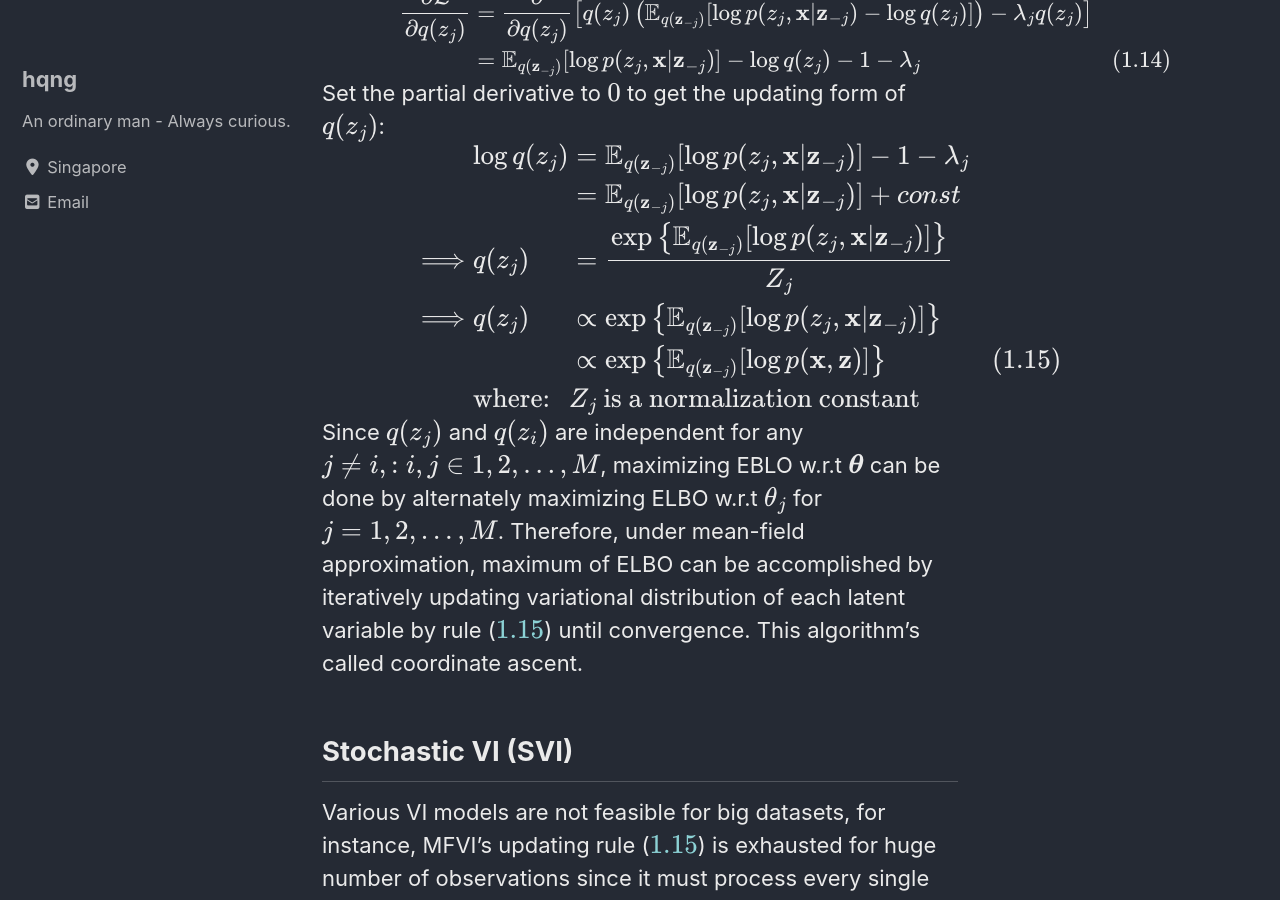
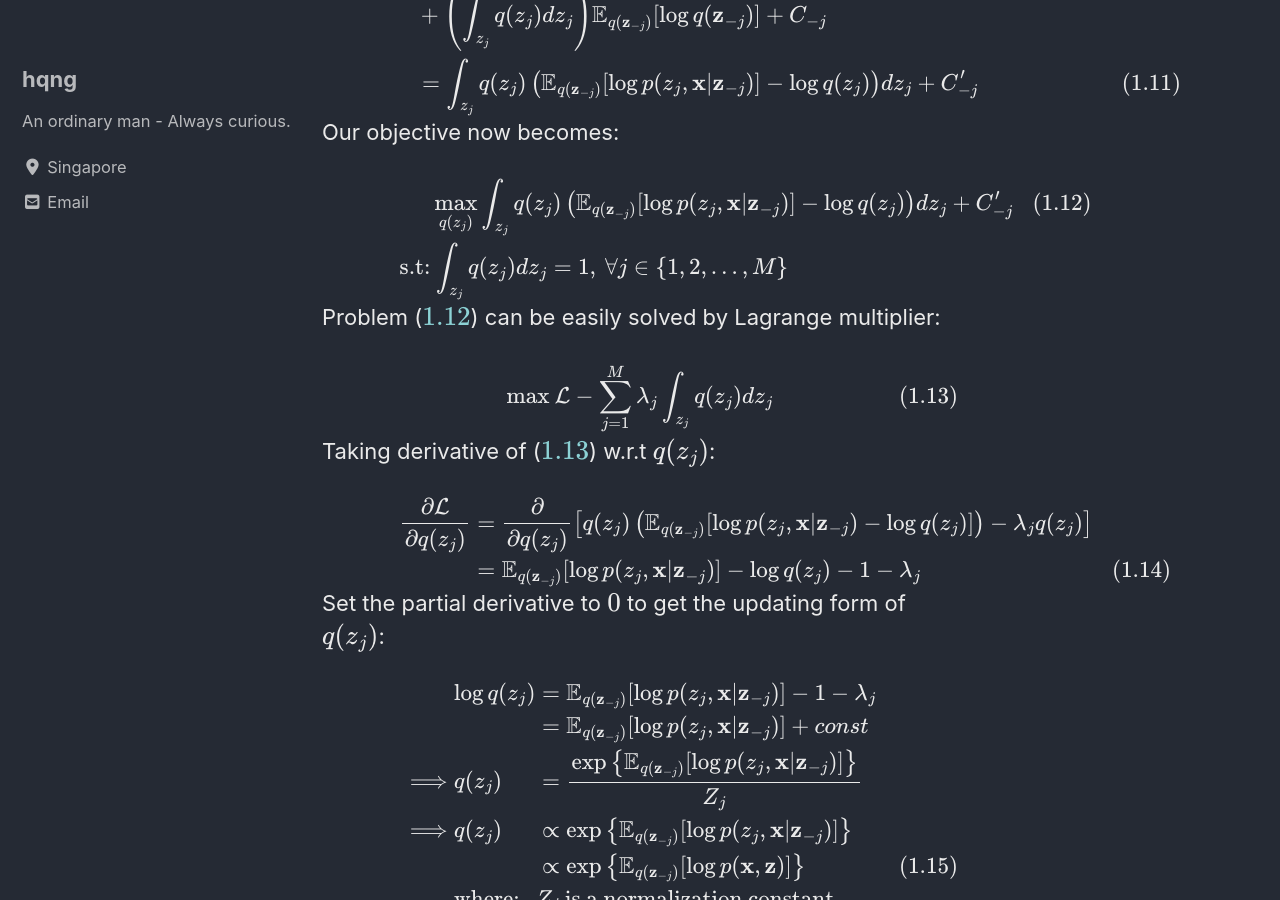
Before and after one commit to hqng/hqng.github.io, a Jekyll site: the page built from _posts/2019-05-24-OT-in-Generative-Models.md, in a window 1280 px wide and 900 px high, scrolled down 5860 px. Built offline with Jekyll 4.4.1, drawn with Linux system fonts in a browser that asks for light colours; cached includes are drawn as plain includes; nearby versions of some CDN libraries; formulas are drawn with MathJax 3; some of the changed text lies outside the part shown.

Commit message:
update small latex font for all display equations

```diff
--- a/_posts/2019-05-24-OT-in-Generative-Models.md
+++ b/_posts/2019-05-24-OT-in-Generative-Models.md
@@ -14,6 +14,7 @@ Many recent research in generative models have borrowed ideas from classic proba
 # <a name="VI"></a> Variational Inference
 
 We first revisit VI whose idea is the base of VAE and its variants. Assume we have a set $\mathbf{x} = \{ x_1, x_2, \dots, x_N \}$ contains $N$ observations of data. VI aims to understand data by inferring low-dimensional representation from these (often high-dimensional) observations. To do so, it introduces a set of $M$ latent variables $\mathbf{z} = \{ z_1, z_2, \dots, z_M\} \sim q(\mathbf{z})$ with prior density $q(\mathbf{z})$ and relates them to the observations through likelihood {% raw %} $ p(\mathbf{x} | \mathbf{z}) $ {% endraw %}:
+
 $$ \small
 \begin{align}
 & p(\mathbf{z} | \mathbf{x}) = \frac{p(\mathbf{x}, \mathbf{z})}{p(\mathbf{x})}  = \frac{p(\mathbf{x} | \mathbf{z}) q(\mathbf{z}) }{\int p(\mathbf{x}, \mathbf{z}) d \mathbf{z}} \label{eq1.1} \tag{1.1} \\
@@ -22,6 +23,7 @@ $$ \small
 & p(\mathbf{x}) = \int p(\mathbf{x}, \mathbf{z}) d \mathbf{z} \: \text{is evidence, computed by marginalizing} \: \mathbf{z} \nonumber
 \end{align}
 $$
+
 The posterior represents distribution of latent variables given the observations, getting posterior is equivalent to learning data representation. <br>
 <br>
 While $ p(\mathbf{x}, \mathbf{z}) $ can be fully observable, the integral term is computationally expensive, thus the posterior is intractable
@@ -30,6 +32,7 @@ While $ p(\mathbf{x}, \mathbf{z}) $ can be fully observable, the integral term i
 ## <a name="VanillaVI"></a> Vanilla VI
 
 We now derive the optimization problem's objective of VI. Let's consider:
+
 $$ \small
 \begin{align}
 & \log p(\mathbf{x}) = \log \int p(\mathbf{x} | \mathbf{z}) q_{\boldsymbol{\theta}} (\mathbf{z}) d\mathbf{z} = \log \mathbb{E}_{\mathbf{z} \sim q_{\boldsymbol{\theta}} (\mathbf{z})} [p(\mathbf{x} | \mathbf{z})] \label{eq1.2} \tag{1.2} \\
@@ -38,6 +41,7 @@ $$ \small
 $$
 <br>
 Since $\log$ is concave function, by Jensen's inequality:
+
 $$ \small
 \begin{align}
 \log \mathbb{E}_{ \mathbf{z} \sim q_{\boldsymbol{\theta}} (z)} [ p(\mathbf{x} | \mathbf{z})] \geq &\mathbb{E}_{\mathbf{z} \sim q_{\boldsymbol{\theta}}(\mathbf{z})} [ \log p(\mathbf{x} | \mathbf{z}) ] = \nonumber \\
@@ -46,9 +50,11 @@ $$ \small
 \label{eq1.3} \tag{1.3}
 \end{align}
 $$
+<br>
 The quantity $\mathcal{L}$ is ELBO - Evidence Lower BOund.<br>
 <br>
 We now show that the difference between $\log p(x)$ and ELBO is exactly KL divergence between variational distribution, i.e. parameterized prior $q_{\boldsymbol{\theta}}(\mathbf{z})$, and posterior:
+
 $$ \small
 \begin{align}
 \log p(\mathbf{x}) - \mathcal{L} &= \log p(\mathbf{x}) - \mathbb{E}_{q_{\boldsymbol{\theta}} (\mathbf{z})} [ \log p(\mathbf{x}, \mathbf{z}) - \log q_{\boldsymbol{\theta}}(\mathbf{z})] \nonumber \\
@@ -61,6 +67,7 @@ $$ \small
 \end{align}
 $$
 <br>
+
 Another way to express ($\ref{eq1.4}$) is:
 $$ \small
 \begin{align}
@@ -72,16 +79,19 @@ $$ \small
 &= \text{KL} \left( q_{\boldsymbol{\theta}}(\mathbf{z} | \mathbf{x}) \parallel p(\mathbf{z} | \mathbf{x}) \right) + \mathbb{E}_{q_{\boldsymbol{\theta}}(\mathbf{z})} \left[ \log p(\mathbf{x} | \mathbf{z}) \right]  - \text{KL} \left( q_{\boldsymbol{\theta}}(\mathbf{z} | \mathbf{x}) \parallel p(\mathbf{z}) \right) \nonumber
 \end{align}
 $$
+
 So:
+
 $$ \small
-\begin{align}
+\begin{flalign}
 \implies \: & \log p(\mathbf{x}) - \text{KL} \left( q_{\boldsymbol{\theta}}(\mathbf{z} | \mathbf{x}) \parallel p(\mathbf{z} | \mathbf{x}) \right) = \mathbb{E}_{q_{\boldsymbol{\theta}}(\mathbf{z})} \left[ \log p(\mathbf{x} | \mathbf{z}) \right]  - \text{KL} \left( q_{\boldsymbol{\theta}}(\mathbf{z} | \mathbf{x}) \parallel p(\mathbf{z}) \right) \label{eq1.4a} \tag{1.4a} \\
 & \text{where:} \: p(\mathbf{z}) \: \text{is true distribution of} \: \mathbf{z} \nonumber
-\end{align}
+\end{flalign}
 $$
 <br>
 From ($\ref{eq1.4}$), the posterior $p(\mathbf{z} | \mathbf{x})$ can be approximated by $q_{\boldsymbol{\theta}}(\mathbf{z})$ as long as we can find a parameters set $\boldsymbol{\theta}$ to have $\text{KL}(q_{\boldsymbol{\theta}}(\mathbf{z}) \parallel p(\mathbf{z} | \mathbf{x})) = 0$. Although fulfilling that requirement is practically impossible, we could still reach the KL divergence's minima. Hence, VI simply turns computing task of intractable posterior into optimization problem with following objective:
-$$
+
+$$ \small
 \begin{align*}
 \underset{\boldsymbol{\theta}}{\min} \: \text{KL}(q_{\boldsymbol{\theta}}(\mathbf{z}) \parallel p(\mathbf{z} | \mathbf{x}))
 \end{align*}
@@ -92,15 +102,18 @@ Note that $\log p(\mathbf{x})$ is a constant quantity w.r.t $\boldsymbol{\theta}
 ## <a name="MFVI"></a> Mean-Field VI (MFVI)
 
 Choosing prior distribution leads to a trade-off between complexity and quality of posterior. We want an approximation that can express prior well yet must be simple enough to make itself tractable. A common choice is mean-field approximation, an adaption of mean-field theory in physics. Under mean-field assumption, MFVI factorizes $q_{\boldsymbol{\theta}}(\mathbf{z})$ into $M$ factors where each factor is governed by its own parameter and is independent of others:
+
 $$ \small
 \begin{align}
 q_{\boldsymbol{\theta}}(\mathbf{z}) = \prod_{j=1}^{M} q_{\theta_j}(z_j) \label{eq1.5} \tag{1.5}
 \end{align}
 $$
+
 Remember that mean-field approximation does not concern the correlation between latent variables, it becomes less accurate when true posterior variables are highly dependent.<br>
 For brevity, we shorten $q_{\theta_j}(z_j)$ to $q(z_j)$ and denote {% raw %}  $ \mathbf{z}_{-j} = \mathbf{z} \setminus \{z_j\} $ {% endraw %} as the latent set excluding variable $ z_j $.
 
 By the assumption, we have:
+
 $$ \small
 \begin{align}
 p(\mathbf{x}, \mathbf{z}) &= p(z_j, \mathbf{x} | z_{-j}) q(\mathbf{z}_{-j}) \nonumber \\
@@ -110,6 +123,7 @@ p(\mathbf{x}, \mathbf{z}) &= p(z_j, \mathbf{x} | z_{-j}) q(\mathbf{z}_{-j}) \non
 $$
 <br>
 Hence:
+
 $$ \small
 \begin{align}
 \mathcal{L} &= \int_{\mathbf{z}} \left( \prod_{i=1}^{M} q_i (z_i) \right) \log \frac{p(\mathbf{x}, \mathbf{z})} {\prod_{k=1}^{M} q_k(z_k) } d \mathbf{z} \nonumber \\
@@ -119,9 +133,11 @@ $$ \small
 & - \int_{z_j} q(z_j) \int_{\mathbf{z}_{-j }} \left( \prod_{i \neq j} q_i(z_i) \right) \sum_{k=1}^{M} \log q_k(z_k) d \mathbf{z} \label{eq1.8} \tag{1.8}
 \end{align}
 $$
+
 Here we substitute  $\int_{\mathbf{z}} d \mathbf{z}$ for $\int_{z_1} \int_{z_2} \dots \int_{z_M}  d z_1 d z_2 \dots d z_M$. <br>
 <br>
 On the other hand:
+
 $$ \small
 \begin{align}
 \int_{\mathbf{z}_{-j }} \left( \prod_{i \neq j} q_i(z_i) \right) \log p(\mathbf{x}, \mathbf{z}) dz_1 \dots dz_{j-1} dz_{j+1} \dots dz_M = \mathbb{E}_{q(\mathbf{z}_{-j})} \log p(\mathbf{x}, \mathbf{z}) \label{eq1.9} \tag{1.9}
@@ -143,7 +159,9 @@ $$ \small
 \end{align}
 $$
 {% endraw %}
+
 Using ($\ref{eq1.6}$), we can come up with another form:
+
 $$ \small
 \begin{align}
 \mathcal{L} &= \int_{\mathbf{z}_j} q(z_j) \left( \mathbb{E}_{q(\mathbf{z}_{-j})}[ \log p(z_j, \mathbf{x} | \mathbf{z}_{-j}) + \log q(\mathbf{z}_{-j})] - \log q(z_j) \right) dz_j + C_{-j} \nonumber \\
@@ -154,6 +172,7 @@ $$ \small
 $$
 <br>
 Our objective now becomes:
+
 $$ \small
 \begin{align}
 & \underset{q(z_j)}{\max} \int_{z_j} q(z_j) \left( \mathbb{E}_{q(\mathbf{z}_{-j})}[ \log p(z_j, \mathbf{x} | \mathbf{z}_{-j}) ] - \log q(z_j) \right)  dz_j + C_{-j}^{\prime} \label{eq1.12} \tag{1.12} \\
@@ -162,6 +181,7 @@ $$ \small
 $$
 <br>
 Problem ($\ref{eq1.12}$) can be easily solved by Lagrange multiplier:
+
 $$ \small
 \begin{align}
 \max &\: \mathcal{L} - \sum_{j=1}^{M} \lambda_j \int_{z_j}q(z_j)dz_j \label{eq1.13} \tag{1.13}
@@ -169,6 +189,7 @@ $$ \small
 $$
 <br>
 Taking derivative of ($\ref{eq1.13}$) w.r.t $q(z_j)$:
+
 $$ \small
 \begin{align}
 \frac{\partial \mathcal{L}}{\partial q(z_j)} &= \frac{\partial}{\partial q(z_j)} \left[ q(z_j)
@@ -178,7 +199,8 @@ $$ \small
 $$
 <br>
 Set the partial derivative to $0$ to get the updating form of $q(z_j)$:
-$$
+
+$$ \small
 \begin{alignat}{2}
 & \log q(z_j) &&= \mathbb{E}_{q(\mathbf{z}_{-j})}[\log p(z_j, \mathbf{x} | \mathbf{z}_{-j} )] - 1 - \lambda_j \nonumber \\
 & &&= \mathbb{E}_{q(\mathbf{z}_{-j})}[\log p(z_j, \mathbf{x} | \mathbf{z}_{-j} )] + const \nonumber \\
@@ -204,6 +226,7 @@ Various VI models are not feasible for big datasets, for instance, MFVI's updati
 Instead of only considering local (per data point) latent variable $z_i$ and their corresponding variational parameter $\theta_i$, SVI introduces global latent variable $\mathbf{y}$ and global variational parameter $\boldsymbol{\phi}$. In detail, we have {% raw %} $ \\{ z_i \text{s}, \mathbf{y} \\} $ {% endraw %} as latent variables and {% raw %} $ \{ \theta_i, \boldsymbol{\phi} \} $ {% endraw %} as variational parameter for $i = 1, 2, \dots, N$ (recall that $N$ is number of observations). Furthermore, we assume the model depends on a hyper-paremeter $\alpha$. Unlike vanilla VI, SVI's objective is summed over contributions of all $N$ individual data points. This setting allows stochastic optimization work. Later we will learn that VAE also adopts it.<br>
 <br>
 Variational distribution follows below assumption:
+
 $$ \small
 \begin{align}
 & q(\mathbf{z}, \mathbf{y}) = q_{\boldsymbol{\phi}}(\mathbf{y}) \prod_{i=1}^{N} q_{\theta_i}(z_i) = q(\mathbf{y}) \prod_{i=1}^{N} q(z_i)
@@ -213,6 +236,7 @@ $$ \small
 $$
 <br>
 Joint distribution is factorization of global term and local terms:
+
 $$ \small
 \begin{align}
 p(\mathbf{x}, \mathbf{z}, \mathbf{y} \mid \alpha) &= p(\mathbf{y} \mid \alpha) \prod_{i=1}^{N} p(x_i, z_i \mid \mathbf{y}, \alpha)
@@ -222,6 +246,7 @@ p(x_i, z_i \mid \mathbf{y}, \alpha) &= p(x_i \mid z_i, \mathbf{y}, \alpha) p(z_i
 $$
 <br>
 SVI's objective then becomes:
+
 $$ \small
 \begin{align}
 \mathcal{L} &= \mathbb{E}_{q(\mathbf{z}, \mathbf{y})} \left[\log \frac{p(\mathbf{x}, \mathbf{z}, \mathbf{y} \mid \alpha)}{q(\mathbf{z}, \mathbf{y})} \right] \nonumber \\
@@ -234,6 +259,7 @@ $$ \small
 $$
 <br>
 Though coordinate ascent can optimize function ($\ref{eq1.19}$), stochastic gradient descent should be more efficient. Particularly, in each iteration, random-selected mini-batches of size $S$ are used to obtain stochastic estimate $\hat{\mathcal{L}}$ of ELBO:
+
 $$ \small
 \begin{align}
 \hat{\mathcal{L}} &= \mathbb{E}_q \left[ \log p(\mathbf{y} \mid \alpha) - \log q(\mathbf{y}) \right] + \frac{N}{S} \sum_{i=1}^{S} \left[ \log p(x_{i_s} \mid z_{i_s}, \mathbf{y}, \alpha) + \log p(z_{i_s} \mid \mathbf{y}, \alpha) - \log q(z_{i_s}) \right] \label{eq1.20} \tag{1.20}
```
